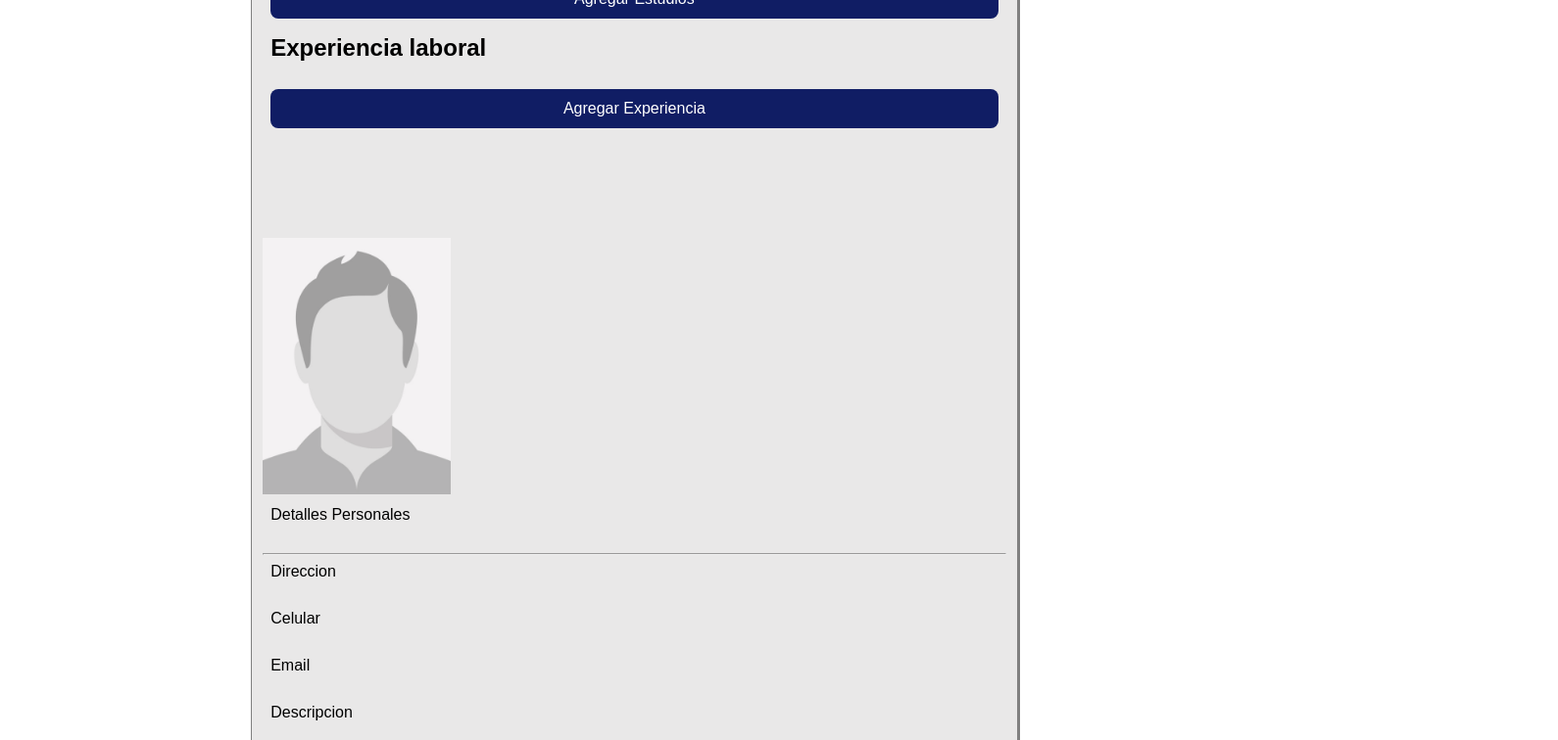
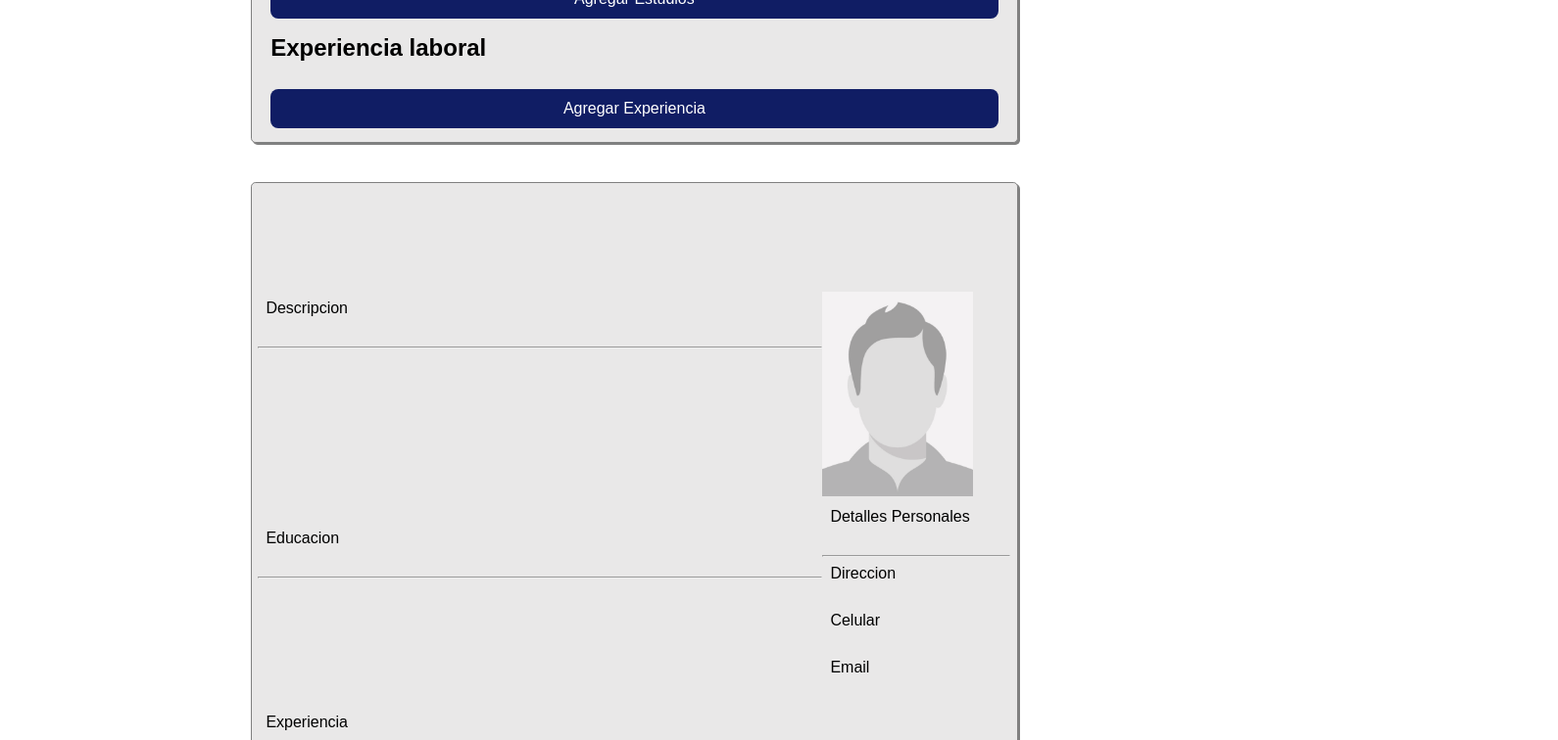
Before and after one commit to SebasDrewes/cv-maker, a React (Create React App) app: page / in a window 1280 px wide. Shown: the part 860-1616 px from the top of the page at 98% size, 1590 px wide, since content can reach past the window. Built offline with nearby package versions, Linux system fonts and the light colour scheme.

Commit message:
empezando grid preview

```diff
--- a/src/App.css
+++ b/src/App.css
@@ -79,3 +79,13 @@ button {
   margin: 1vh;
   font-weight: bold;
 }
+#previewMainContainer {
+  width: 60vw;
+  margin-top: 5vh;
+  margin-left: 20vw;
+  border: 1px solid grey;
+  border-radius: 0.3em;
+  box-shadow:2px 2px grey;
+  background-color: rgb(233, 232, 232);
+  padding: 0.5vw;
+}
--- a/src/App.js
+++ b/src/App.js
@@ -285,6 +285,8 @@ class App extends React.Component {
           {this.workList()}
           {this.workForm()}
           {this.displayWorkButton()}
+        </div>
+        <div id="previewMainContainer">
           <Preview allInfo={this.state} />
         </div>
       </div>
--- a/src/components/Preview.css
+++ b/src/components/Preview.css
@@ -1,3 +1,27 @@
 #avatar{
-    width: 15vw;
+    width: 12vw;
 }
+#previewContainer{
+    display: grid;
+    margin: 0;
+    padding: 0;
+    height: auto;
+    width: 60vw;
+    grid-template-columns: 15vw 15vw 15vw 15vw;
+    grid-template-rows: auto;
+    grid-template-areas: "previewMain previewMain previewMain previewMain"
+                         "previewDescription previewDescription previewDescription previewContact"
+                         "previewEducation previewEducation previewEducation previewContact"
+}
+#previewMain {
+    grid-area: previewMain
+}
+#previewDescription {
+    grid-area: previewDescription
+}
+#previewContact {
+    grid-area: previewContact
+}
+#previewEducation {
+    grid-area: previewEducation
+}
--- a/src/components/Preview.js
+++ b/src/components/Preview.js
@@ -76,7 +76,7 @@ export default function Preview({ allInfo }) {
   return (
     // eslint-disable-next-line react/jsx-filename-extension
     // eslint-disable-next-line no-console
-    <div>
+    <div id="previewContainer">
       <div id="previewMain">
         <p id="mainFullName">
           {firstName}
```
